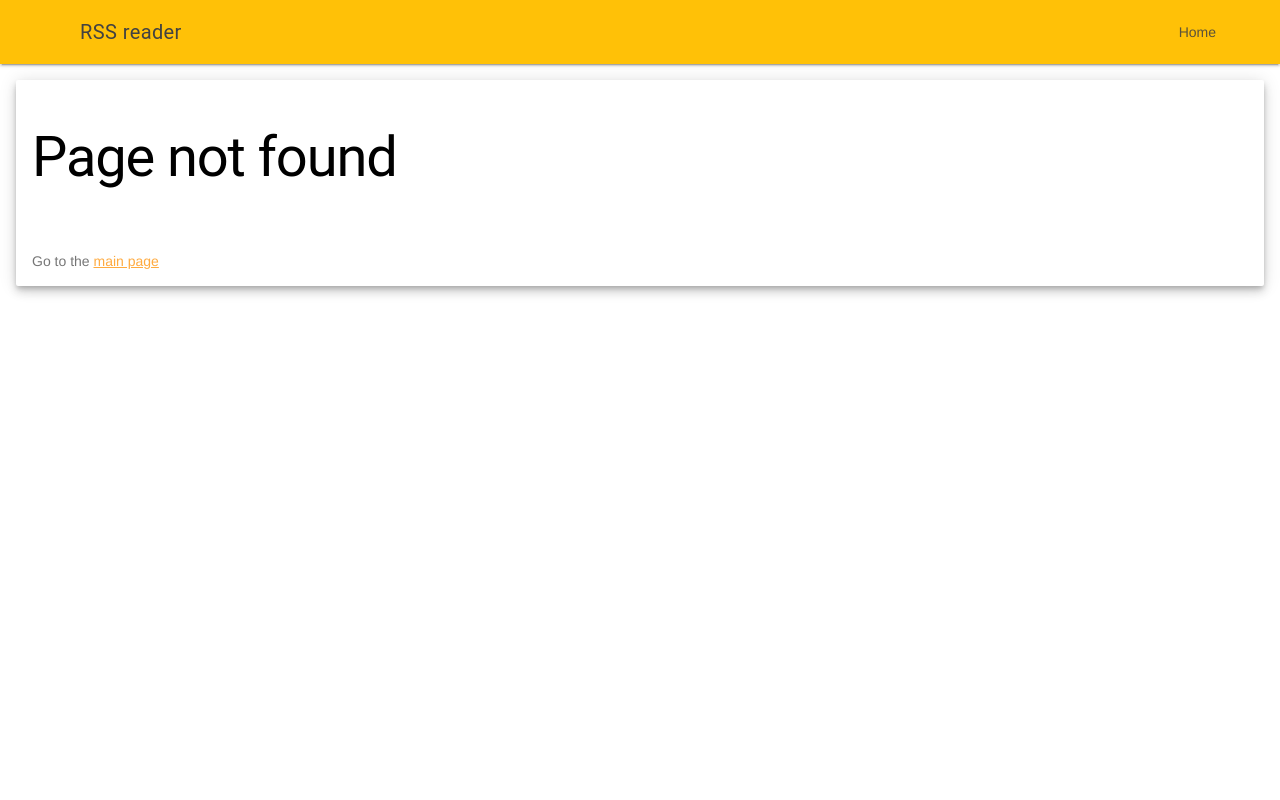
After one commit to AlexKhram/rssreader, a PHP site: template app/src/Alex/View/404.twig in a window 1280 px wide. The commit adds this page. Run offline with PHP 8.4, Linux system fonts and the light colour scheme; the template is opened without the code that fills it, so the values that code supplies are empty; some libraries are stand-ins or nearby versions.

Commit message:
Add 404 and 500 pages

```diff
--- a/app/src/Alex/Controller/ChanelController.php
+++ b/app/src/Alex/Controller/ChanelController.php
@@ -16,7 +16,6 @@ class ChanelController
     public function index(Request $request, Application $app, $warning = [])
     {
         if (!$userId = $app['modelUser']->auth()) {
-            echo 'go to login';
             return $app->redirect('/login');
         }
 
@@ -78,7 +77,6 @@ class ChanelController
         if (!$chanelForUser = $app['modelChannel']->getChannelsForUserById($channelId)) {
             $app['modelFeed']->dleteFeedsForChannel($channelId);
             $app['modelChannel']->dleteChannel($channelId);
-            echo 'delete chanel';
         }
         return $app->redirect('/');
     }
--- /dev/null
+++ b/app/src/Alex/View/404.twig
@@ -0,0 +1,35 @@
+<!doctype html>
+<html>
+{{ include('layout/head.twig') }}
+<body>
+<div class="mdl-layout mdl-js-layout mdl-layout--fixed-header">
+    <header class="mdl-layout__header">
+        <div class="mdl-layout__header-row">
+            <span class="mdl-layout-title">RSS reader</span>
+            <div class="mdl-layout-spacer"></div>
+            <nav class="mdl-navigation mdl-layout--large-screen-only">
+                <a class="mdl-navigation__link" href="/">Home</a>
+            </nav>
+        </div>
+    </header>
+    <main class="mdl-layout__content">
+        <div class="page-content">
+            <div class="mdl-grid">
+
+                <div class="mdl-card mdl-shadow--6dp mdl-cell mdl-cell--12-col">
+                    <div class="mdl-card__title">
+                        <div class="mdl-card__title-text">
+                            <h1 style="text-align: center">Page not found</h1>
+                        </div>
+                    </div>
+                    <div class="mdl-card__supporting-text">
+                        Go to the <a href="/">main page</a>
+                    </div>
+
+                </div>
+            </div>
+        </div>
+    </main>
+</div>
+</body>
+</html>
--- a/app/src/Alex/View/channels.twig
+++ b/app/src/Alex/View/channels.twig
@@ -14,6 +14,7 @@
                     <a class="mdl-navigation__link" href="/login">Login</a>
                     <a class="mdl-navigation__link" href="/register">Register</a>
                 {% endif %}
+                <a class="mdl-navigation__link" href="/">Home</a>
             </nav>
         </div>
     </header>
--- a/app/src/Alex/View/login.twig
+++ b/app/src/Alex/View/login.twig
@@ -14,6 +14,7 @@
                     <a class="mdl-navigation__link" href="/login">Login</a>
                     <a class="mdl-navigation__link" href="/register">Register</a>
                 {% endif %}
+                <a class="mdl-navigation__link" href="/">Home</a>
             </nav>
         </div>
     </header>
```
Also changed, not shown: app/src/Alex/View/500.twig (added, +35 -0 lines), index.php (+17 -0 lines).
